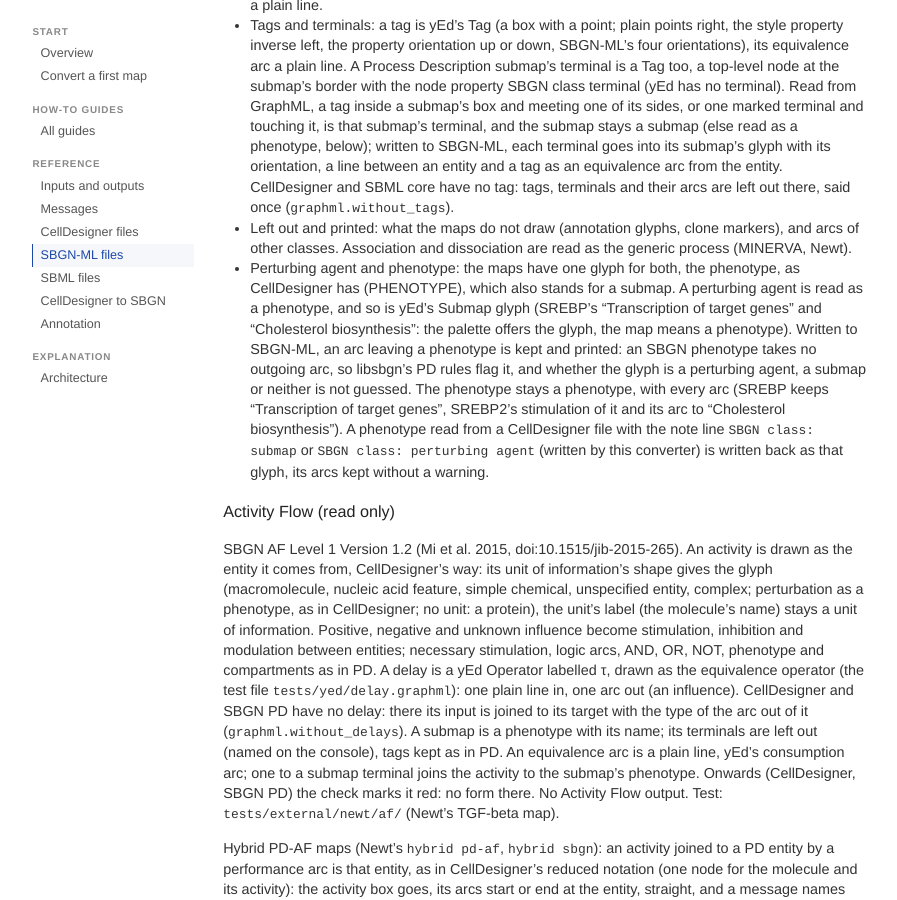
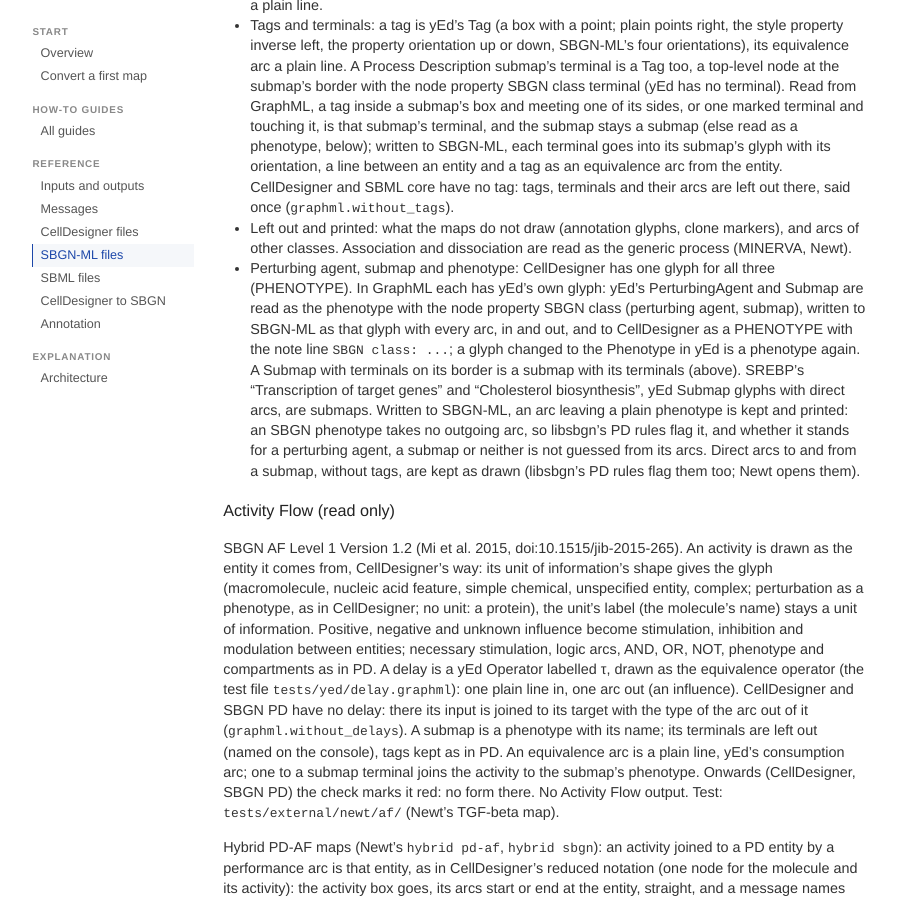
Before and after one commit to map-converter/map-converter.github.io, a Jekyll site: the page built from pages/converter-docs/sbgnml.md, in a window 1280 px wide and 900 px high, scrolled down 3136 px. Shown: the whole window, without its empty margins (190-1087 px from the left). Built offline with Jekyll 4.4.1, drawn with Linux system fonts in a browser that asks for light colours.

Commit message:
GraphML: submaps as yEd's Submap, both ways

```diff
--- a/pages/converter-docs/sbgnml.md
+++ b/pages/converter-docs/sbgnml.md
@@ -150,16 +150,15 @@ then write it. Examples: the converter's own SBGN-ML of every test map, and file
   their arcs are left out there, said once (`graphml.without_tags`).
 - Left out and printed: what the maps do not draw (annotation glyphs, clone markers), and arcs of other classes. Association and dissociation are read as the
   generic process (MINERVA, Newt).
-- Perturbing agent and phenotype: the maps have one glyph for both, the
-  phenotype, as CellDesigner has (PHENOTYPE), which also stands for a submap. A perturbing agent is
-  read as a phenotype, and so is yEd's Submap glyph (SREBP's "Transcription of target
-  genes" and "Cholesterol biosynthesis": the palette offers the glyph, the
-  map means a phenotype). Written to SBGN-ML, an arc leaving a phenotype is kept and printed: an
-  SBGN phenotype takes no outgoing arc, so libsbgn's PD rules flag it, and whether the glyph is a perturbing agent,
-  a submap or neither is not guessed. The phenotype stays a phenotype, with every arc (SREBP keeps "Transcription of
-  target genes", SREBP2's stimulation of it and its arc to "Cholesterol biosynthesis"). A phenotype read from a
-  CellDesigner file with the note line `SBGN class: submap` or `SBGN class: perturbing agent` (written by this
-  converter) is written back as that glyph, its arcs kept without a warning.
+- Perturbing agent, submap and phenotype: CellDesigner has one glyph for all three (PHENOTYPE). In GraphML each has
+  yEd's own glyph: yEd's PerturbingAgent and Submap are read as the phenotype with the node property SBGN class
+  (perturbing agent, submap), written to SBGN-ML as that glyph with every arc, in and out, and to CellDesigner as a
+  PHENOTYPE with the note line `SBGN class: ...`; a glyph changed to the Phenotype in yEd is a phenotype again. A
+  Submap with terminals on its border is a submap with its terminals (above). SREBP's "Transcription of target genes"
+  and "Cholesterol biosynthesis", yEd Submap glyphs with direct arcs, are submaps. Written to SBGN-ML, an arc leaving
+  a plain phenotype is kept and printed: an SBGN phenotype takes no outgoing arc, so libsbgn's PD rules flag it, and
+  whether it stands for a perturbing agent, a submap or neither is not guessed from its arcs. Direct arcs to and from
+  a submap, without tags, are kept as drawn (libsbgn's PD rules flag them too; Newt opens them).
 
 ### Activity Flow (read only)
 
```
Also changed, not shown: pages/converter-docs/cd-to-sbgn.md (+2 -2 lines), 3 other files.
